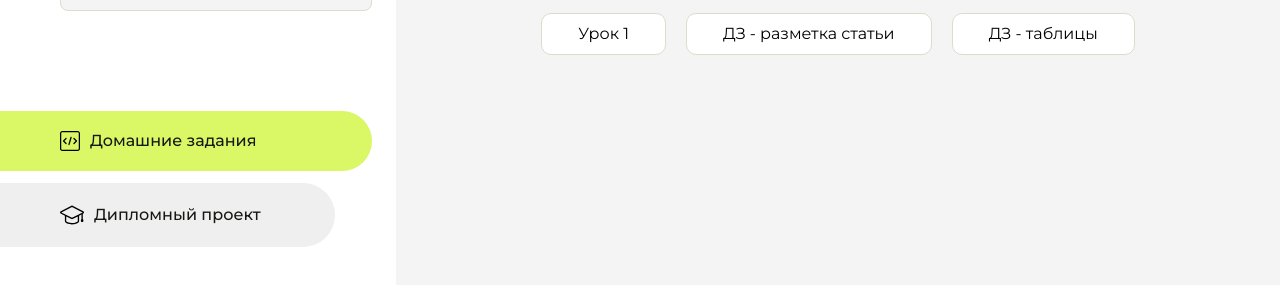
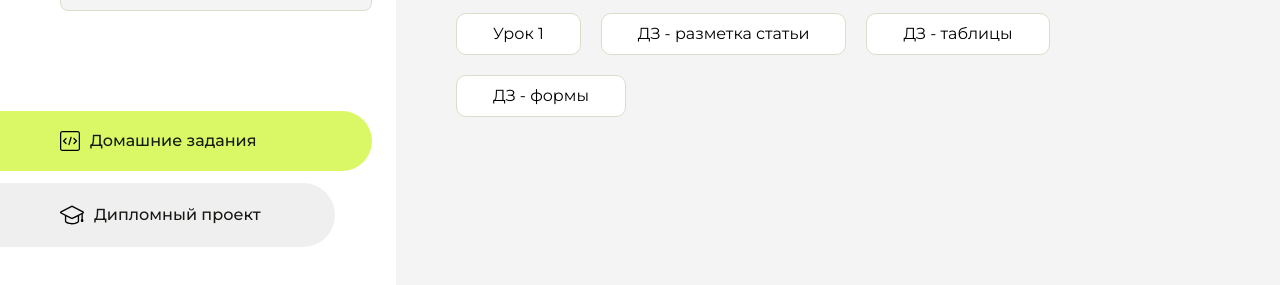
Before and after one commit to mpunhan61/homework, a plain HTML site: page index.html in a window 1280 px wide. Shown: the part 225-510 px from the top of the page. Drawn offline with Linux system fonts and the light colour scheme.

Commit message:
Update index.html

```diff
--- a/index.html
+++ b/index.html
@@ -100,6 +100,9 @@
                     </li><li class="content__list-item">
                         <a href="HTML и CSS  ДЗ - таблицы/index.html">ДЗ - таблицы</a>
                     </li>
+                     </li><li class="content__list-item">
+                        <a href="HTML и CSS  ДЗ - формы/index.html">ДЗ - формы</a>
+                    </li>
                 </ul>
             </div>
             <div class="content__block hidden" id="diplomBlock">
```
